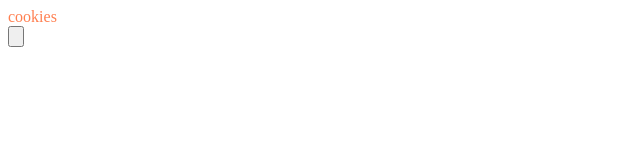
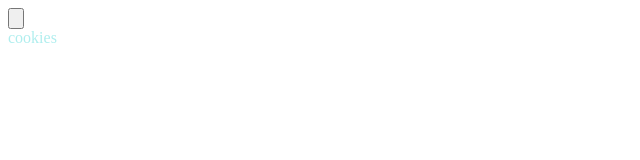
Before and after one commit to Claadam/review, a plain HTML site: page index.html in a window 1280 px wide. Shown: the whole page, without its empty margins (0-640 px from the left). Drawn offline with nearby package versions, Linux system fonts and the light colour scheme.

Commit message:
Classadoo autocommit

```diff
--- a/index.html
+++ b/index.html
@@ -5,9 +5,9 @@
   </head>
   <body>
     <script src="script.js"></script>
+    <input type="button" id="Button" />
     <div id="display">
-     cookies
+      cookies
     </div>
-    <input type="button" id="Button" />
   </body>
 </html>
--- a/style.css
+++ b/style.css
@@ -1,3 +1,4 @@
 #display {
- color: coral;
+ color: paleturquoise;
+  background0
 }
```
